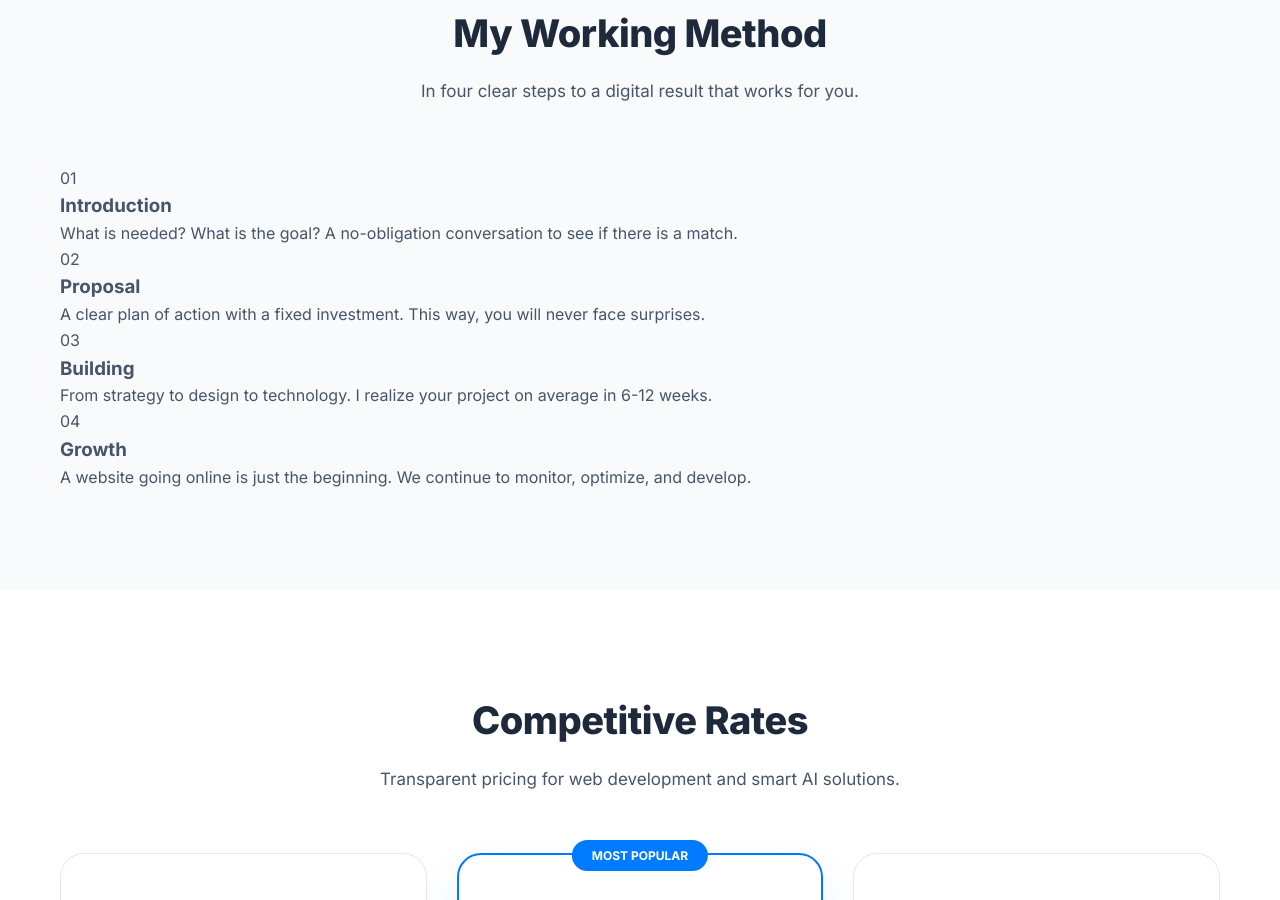
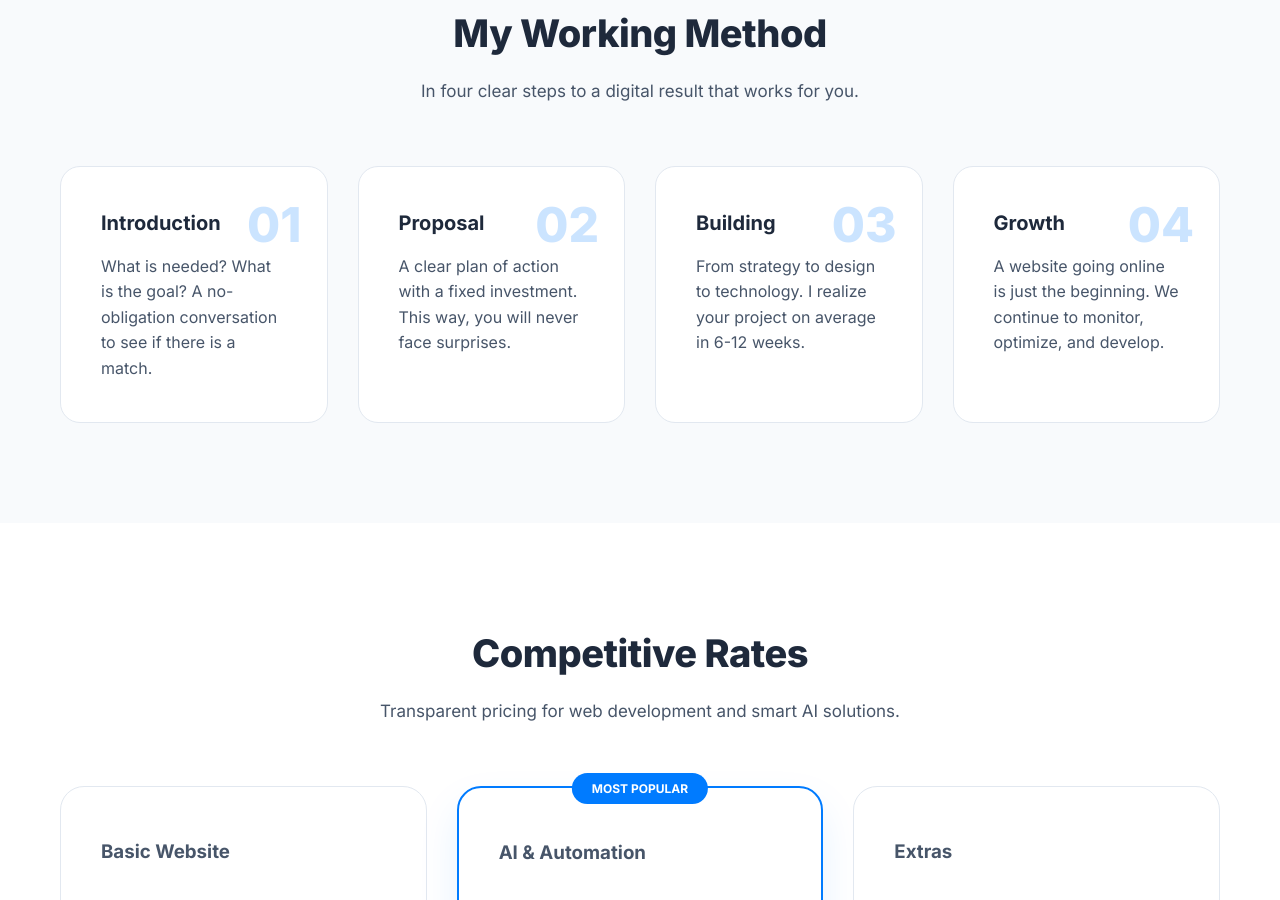
Before and after one commit to Justin-Smits/website-justin, a plain HTML site: page index.html in a window 1280 px wide. Shown: the part 1628-2528 px from the top of the page. Drawn offline with Linux system fonts and the light colour scheme.

Commit message:
Modify hero background and add step grid styles
Updated the hero background image and added a step grid layout with styling.

```diff
--- a/style.css
+++ b/style.css
@@ -48,11 +48,11 @@ nav { display: flex; justify-content: space-between; align-items: center; width:
 }
 
 .hero-with-background {
-    /* Abstracte technologische achtergrond die web & AI uitstraalt */
-    background-image: url('https://images.unsplash.com/photo-1518770660439-4636190af475?q=80&w=2070&auto=format&fit=crop');
+    /* Moderne, diepe abstracte tech-background */
+    background-image: url('https://images.unsplash.com/photo-1639322537228-f710d846310a?q=80&w=2000&auto=format&fit=crop');
     background-size: cover;
-    background-position: center center;
-    background-attachment: fixed; /* Creëert een subtiel parallax effect */
+    background-position: center;
+    background-attachment: fixed;
 }
 
 /* Donkere overlay om tekst leesbaar te houden */
@@ -161,6 +161,44 @@ nav { display: flex; justify-content: space-between; align-items: center; width:
 footer { padding: 50px 0; border-top: 1px solid var(--border); text-align: center; font-size: 14px; background: var(--bg-light); }
 footer a { color: var(--primary); text-decoration: none; font-weight: 600; }
 
+/* --- STEP GRID (WERKWIJZE) --- */
+.step-grid {
+    display: grid;
+    grid-template-columns: repeat(auto-fit, minmax(250px, 1fr));
+    gap: 30px;
+    margin-top: 40px;
+}
+
+.step-item {
+    background: var(--white);
+    padding: 40px;
+    border-radius: 20px;
+    border: 1px solid var(--border);
+    position: relative;
+    transition: 0.3s;
+}
+
+.step-item:hover {
+    transform: translateY(-5px);
+    box-shadow: var(--shadow);
+}
+
+.step-num {
+    font-size: 48px;
+    font-weight: 900;
+    color: var(--primary);
+    opacity: 0.2;
+    position: absolute;
+    top: 20px;
+    right: 25px;
+}
+
+.step-item h3 {
+    margin-bottom: 15px;
+    color: var(--dark);
+    font-size: 20px;
+}
+
 /* --- RESPONSIVE --- */
 @media (max-width: 992px) {
     .hero { padding: 120px 0; }
```
